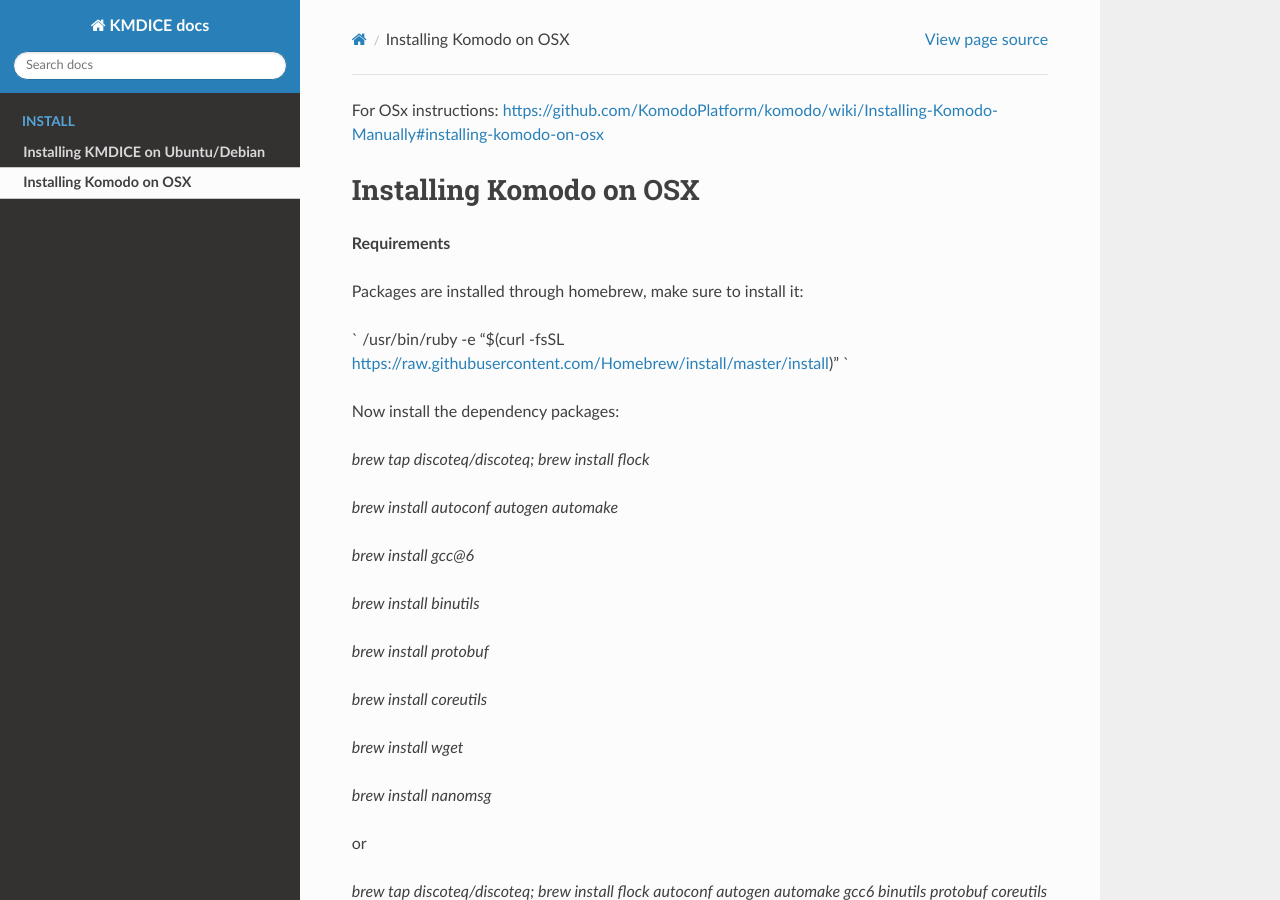
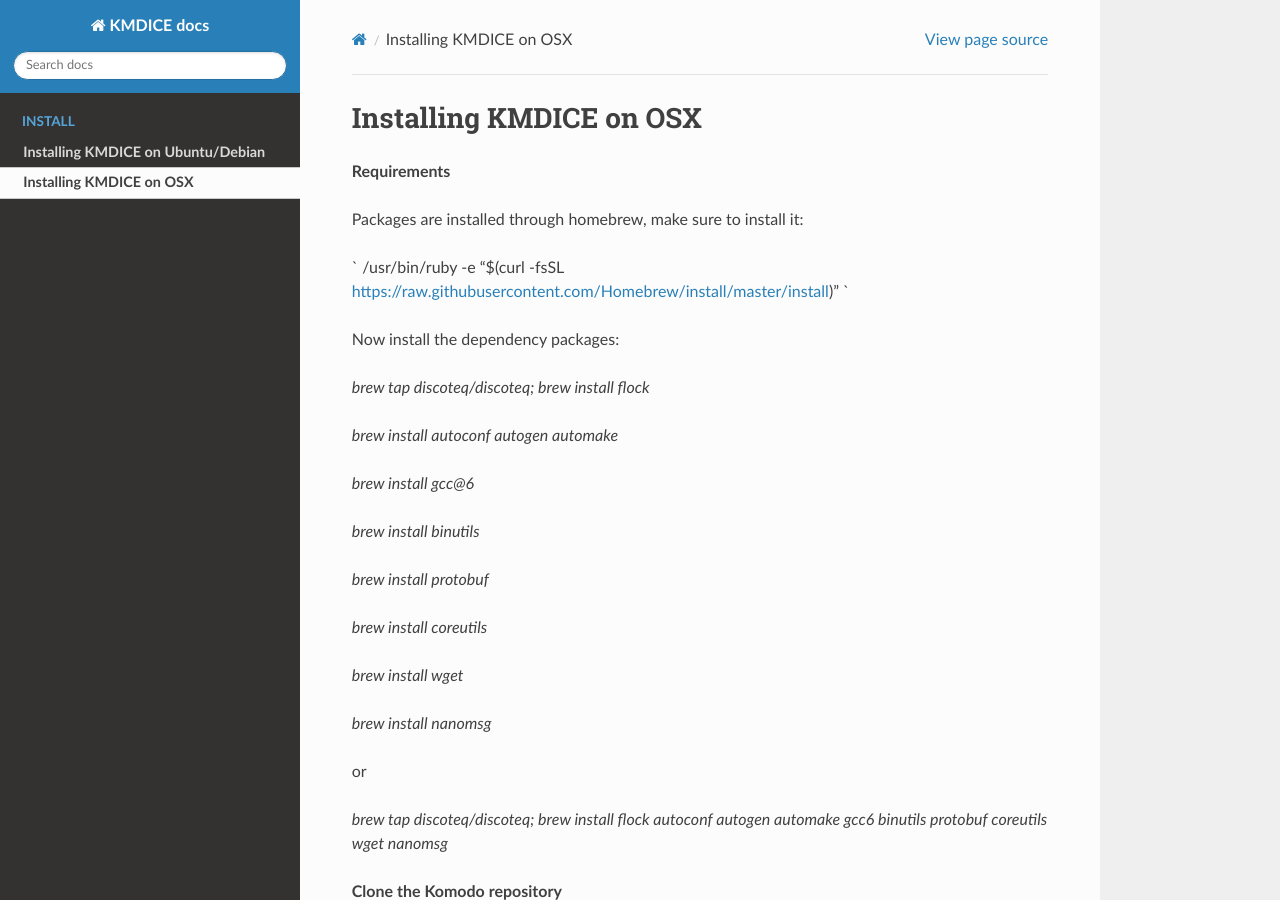
Before and after one commit to chainmakers/kmdicedocs, a Sphinx documentation site: the page built from source/osxinstallguide.rst, in a window 1280 px wide and 900 px high. Built offline with Sphinx 7.4.7 and the Read the Docs theme 2.0.0, drawn with Linux system fonts in a browser that asks for light colours; pages that are not in the unit, such as notebooks, are missing from menus.

Commit message:
Update osxinstallguide.rst

```diff
--- a/source/osxinstallguide.rst
+++ b/source/osxinstallguide.rst
@@ -1,6 +1,5 @@
-For OSx instructions: https://github.com/KomodoPlatform/komodo/wiki/Installing-Komodo-Manually#installing-komodo-on-osx
 
-Installing Komodo on OSX
+Installing KMDICE on OSX
 ^^^^^^^^^^^^^^^^^^^^^^^^
 
 **Requirements**
```
